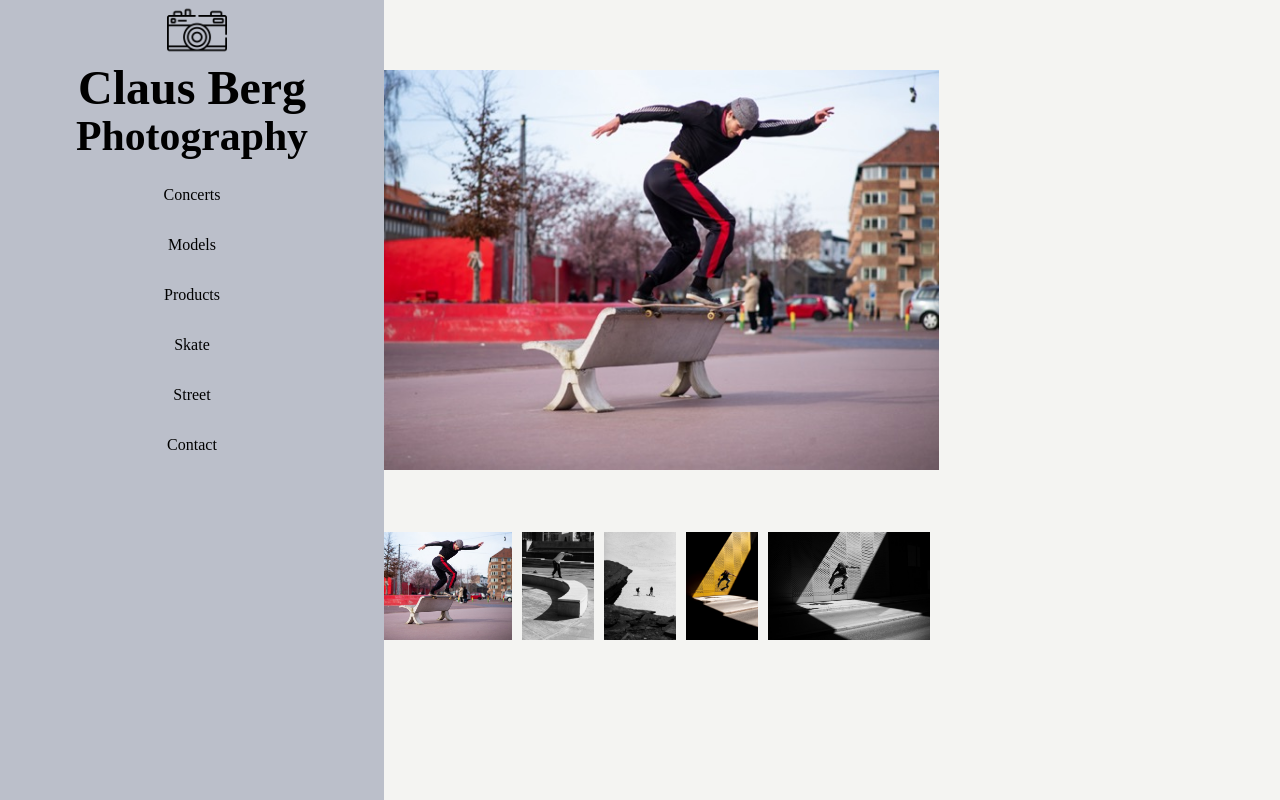
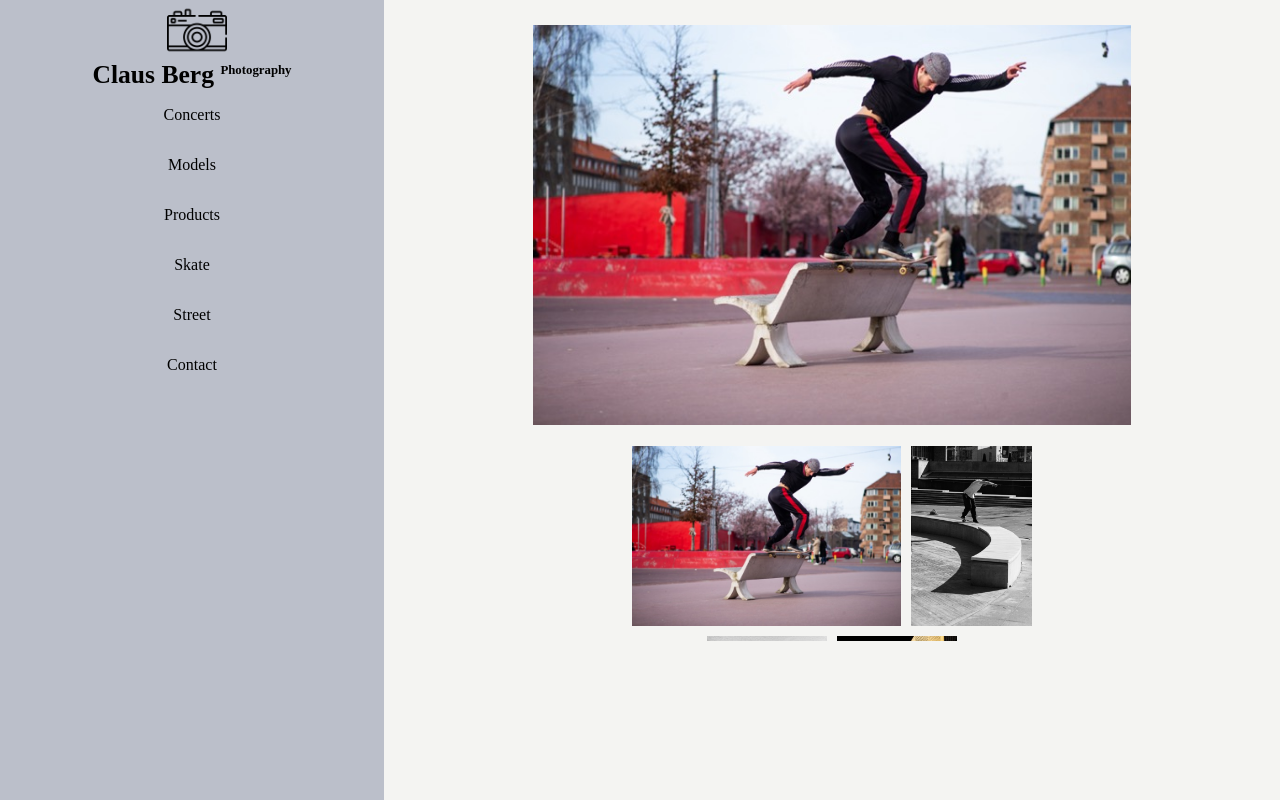
Before and after one commit to cakasten/clausBerg, a plain HTML site: page skate.html in a window 1280 px wide. Drawn offline with Linux system fonts and the light colour scheme.

Commit message:
styling for scrren sizes bigger than 750px

```diff
--- a/albums.css
+++ b/albums.css
@@ -67,14 +67,31 @@
 
 
 @media screen and (min-width: 750px) {
+  h1 {
+    font-size: 1.6rem;
+  }
+  #titleBreak {
+    font-size: 0.8rem;
+  }
+
+  #albumMain {
+    top: 25px;
+    left: 30%;
+    width: 70%;
+  }
+
+  #changeImage {
+    width: auto;
+  }
+
   #gallery {
+    width: 60%;
   }
-  #changeImg {
+
+  .smallPhoto {
+    height: 90%;
   }
-  /* #mainImage {
-    margin-top: 0;
-  } */
-}
+
 
 @media screen and (min-width: 1267px) {
   nav {
```
